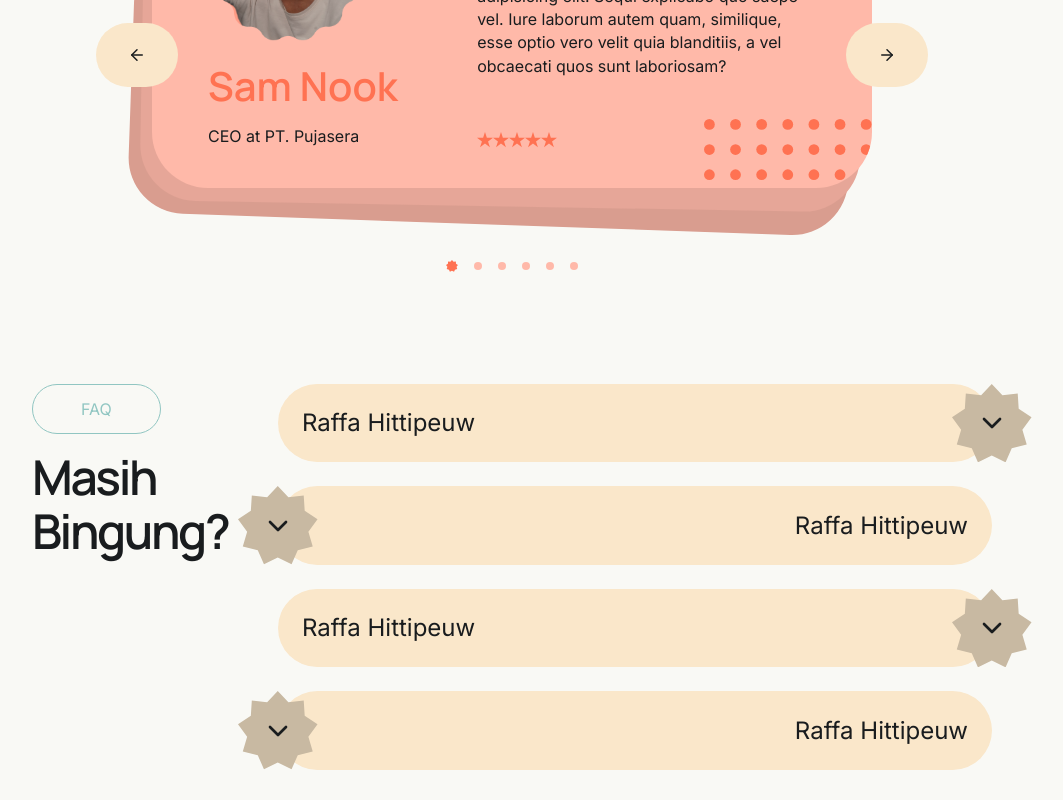
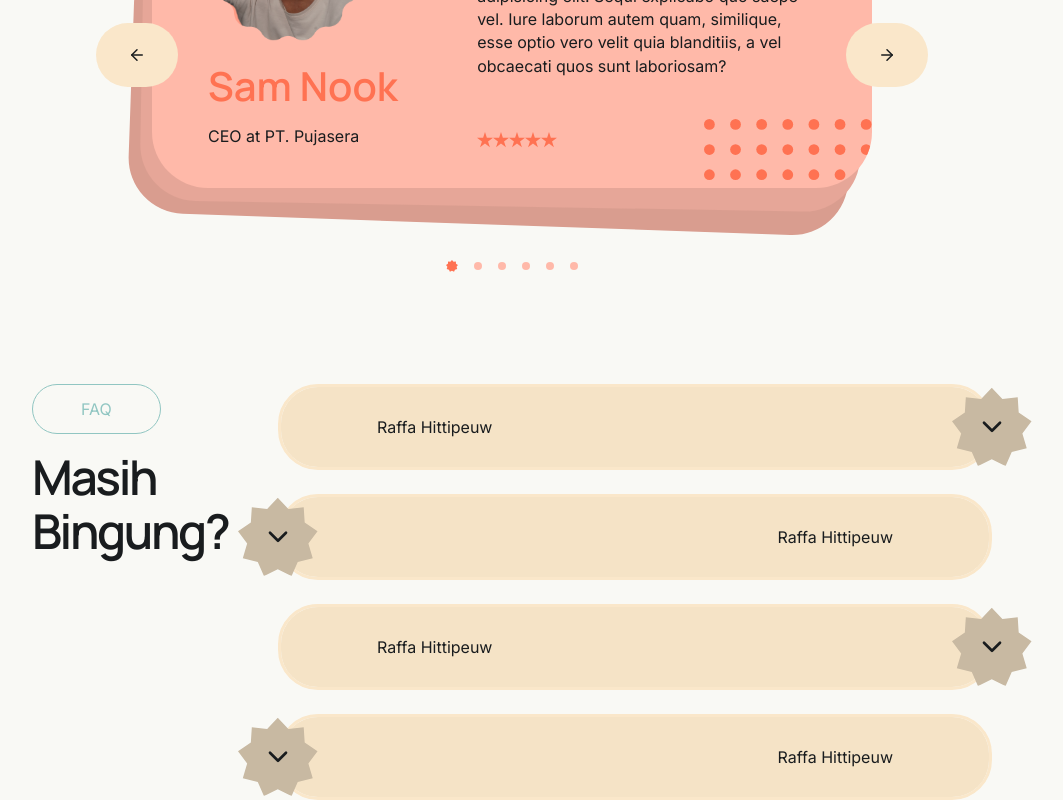
Before and after one commit to RaffaHitipeuw/SANUBARI, a React (Vite) app: page / in a window 1280 px wide. Shown: the part 2695-3495 px from the top of the page, without its empty margins (128-1191 px from the left). Before the commit the page ends 3465 px from the top, so only its background shows below. Built offline with nearby package versions, Linux system fonts and the light colour scheme.

Commit message:
BERES BOS

```diff
--- a/src/components/accordion/Accordion.jsx
+++ b/src/components/accordion/Accordion.jsx
@@ -2,20 +2,54 @@ import { ChevronDown } from "lucide-react"
 import { useState } from "react"
 import { Badges } from "../sections/Assets"
 
-export default function Accordion({arrowBadge, title, content, arrowPosition}) {
+export default function Accordion({
+    arrowBadge,
+    title,
+    content,
+    arrowPosition
+}) {
     const [open, setOpen] = useState(false)
-    return(
-        <div>
-            <div className={`accordion-title ${arrowPosition == 'left' ? 'flex-row-reverse pr-6' : arrowPosition == 'right' ? 'flex-row pl-6' : ''} ${open ? '' : 'rounded-b-[40px]'}`} >
-                <h1>{title}</h1>
-                <button className={`relative text-sariyellow flex items-center justify-center ${arrowPosition == 'left' ? '-ml-10' : arrowPosition == 'right' ? '-mr-10' : ''}`} onClick={() => setOpen(!open)}>
-                    <ChevronDown size={32} className="absolute text-sariblack"/>
-                    <Badges type={arrowBadge} className="w-20 h-auto"/>
-                </button>
+
+    return (
+        <div className="w-full relative">
+            <div className="overflow-hidden rounded-[40px] border-[3px] border-sariyellowlight">
+                <div
+                    className={`relative flex items-center justify-between bg-[#F5E3C6] transition-all duration-500 ease-[cubic-bezier(0.25,1,0.5,1)]
+                        ${arrowPosition == 'left' ? 'flex-row-reverse pr-16' : arrowPosition == 'right' ? 'flex-row pl-16' : '' }`}>
+                    <h1 className="px-8 py-7 text-sariblack">
+                        {title}
+                    </h1>
+                </div>
+
+                <div
+                    className={`grid transition-all duration-500 ease-[cubic-bezier(0.25,1,0
+                        ${open ? 'grid-rows-[1fr] opacity-100' : 'grid-rows-[0fr] opacity-0'}`}>
+                    <div className="overflow-hidden">
+                        <div
+                            className={`bg-white border-t-[3px] border-sariyellowlight origin-top transition-all duration-500 ease-[cubic-bezier(0.25,1,0.5,1)]
+                                ${open ? 'translate-y-0 scale-y-100 px-8 py-7' : '-translate-y-2 scale-y-95 px-8 py-0' }`}>
+                            <p className="text-sariblack leading-relaxed">
+                                {content}
+                            </p>
+                        </div>
+                    </div>
+                </div>
             </div>
-            <div className={`accordion-content ${open ? 'open' : ''}`}>
-                <p>{content}</p>
-            </div>
+
+            <button
+                className={`absolute top-1/2 -translate-y-1/2 z-30 flex items-center justify-center text-sariyellow transition-transform duration-500 ease-[cubic-bezier(0.25,1,0.5,1)]
+                    ${arrowPosition == 'left' ? 'left-0 -translate-x-1/2' : arrowPosition == 'right' ? 'right-0 translate-x-1/2' : 'right-0 translate-x-1/2' }
+                    ${open ? 'rotate-180': 'rotate-0'}`}
+                onClick={() => setOpen(!open)}>
+
+                <ChevronDown
+                    size={32}
+                    className="absolute text-sariblack z-10"/>
+
+                <Badges
+                    type={arrowBadge}
+                    className="w-20 h-auto"/>
+            </button>
         </div>
     )
 }
```
